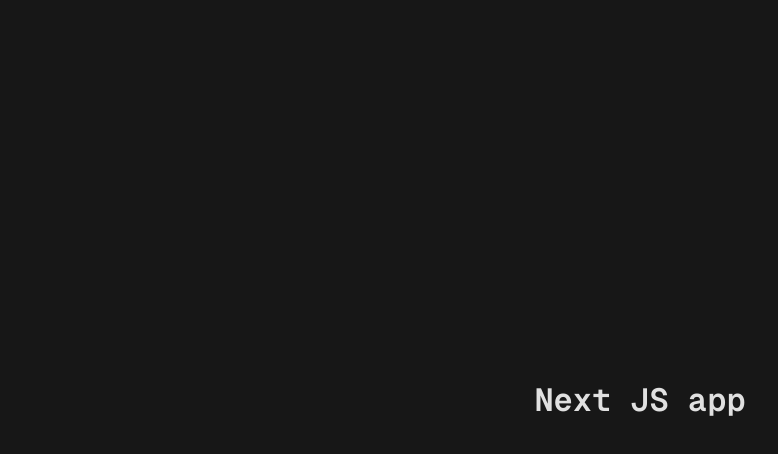
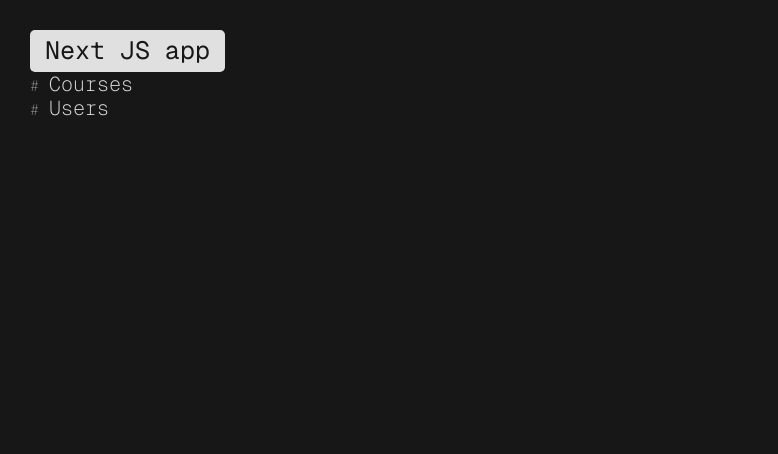
Before and after one commit to Yasharmohamadi/next-app, a Next.js app: page / in a window 1280 px wide. Shown: the top 454 px of the page, without its empty margins (0-778 px from the left). Built offline with nearby package versions, Linux system fonts and the light colour scheme.

Commit message:
add path elem

```diff
--- a/pages/_document.js
+++ /dev/null
@@ -1,13 +0,0 @@
-import { Html, Head, Main, NextScript } from "next/document";
-
-export default function Document() {
-  return (
-    <Html lang="en">
-      <Head />
-      <body>
-        <Main />
-        <NextScript />
-      </body>
-    </Html>
-  );
-}
--- a/pages/index.js
+++ b/pages/index.js
@@ -1,6 +1,22 @@
 import React from "react";
-
+import Link from "next/link";
 
 export default function Home() {
-	return <h1 className="title">Next JS app</h1>;
+	return (
+		<>
+			<div className="path-wrapper">
+				<div className="path">
+					<Link href="/">Next JS app</Link>
+				</div>
+			</div>
+			<ul>
+				<li>
+					<Link href="/courses">Courses</Link>
+				</li>
+				<li>
+					<Link href="/users">Users</Link>
+				</li>
+			</ul>
+		</>
+	);
 }
--- a/styles/globals.css
+++ b/styles/globals.css
@@ -1,9 +1,12 @@
-
 @font-face {
-  font-family: 'GeistMonoVF';
-  src: url('../pages/fonts/GeistMonoVF.woff');
+	font-family: "GeistMonoVF";
+	src: url("../public/fonts/GeistMonoVF.woff");
 }
 
+:root {
+	--white: #e0e0e0;
+	--black: #171717;
+}
 
 * {
 	margin: 0;
@@ -12,22 +15,77 @@
 }
 
 body {
+	height: 100vh;
+	background: var(--black);
+	font-family: "GeistMonoVF";
+	display: flex;
+	padding: 30px;
+}
+
+.path-wrapper {
+	background: var(--white);
+	padding: 5px 0;
 	display: flex;
 	align-items: center;
 	justify-content: center;
-  height: 100vh;
-  background: #171717;
-  font-family: 'GeistMonoVF';
-
+	border-radius: 5px;
 }
 
-.course {
+.path a {
+	color: var(--black);
+	text-decoration: none;
+	padding: 5px 15px;
+	border-radius: 5px;
+	position: relative;
+	font-size: 25px;
 }
-.title {
+.path a:hover {
+	opacity: 0.7;
+}
+.path a::after {
+	transform: rotate(45deg);
+	position: absolute;
+	right: 5px;
+	bottom: -7px;
+	margin: auto;
+	height: 25px;
+	width: 2px;
+	background-color: var(--black);
+	content: "";
+}
+.path a::before {
+	transform: rotate(-45deg);
+	position: absolute;
+	right: 5px;
+	top: -7px;
+	margin: auto;
+	height: 25px;
+	width: 2px;
+	background-color: var(--black);
+	content: "";
+}
+.path:last-child a::after, .path:last-child a::before{
+	display: none;
+}
+
+li a {
 	color: #e0e0e0;
+	font-weight: 200;
+	font-size: 20px;
+	text-decoration: none;
+}
+
+ul {
+	list-style: none;
+}
+
+li a:before {
+	content: "#";
+	color: #9e9e9ec9;
 	display: inline;
+	margin-right: 10px;
+	font-size: 15px;
 }
-.routename {
-	display: inline;
-	color: aqua;
+a:hover {
+	border-bottom: 1px solid #e0e0e0;
 }
```
Also changed, not shown: pages/courses/[coursename].js (deleted, +0 -12 lines), pages/courses/[coursename]/[episode]/index.js (added, +15 -0 lines), pages/courses/[coursename]/index.js (added, +29 -0 lines), pages/courses/index.js (+24 -3 lines), pages/users/index.js (added, +25 -0 lines), pages/fonts/GeistVF.woff (deleted), public/fonts/GeistMonoVF.woff (renamed from pages/fonts/GeistMonoVF.woff). Lines whose indentation alone changed are shown as unchanged.
